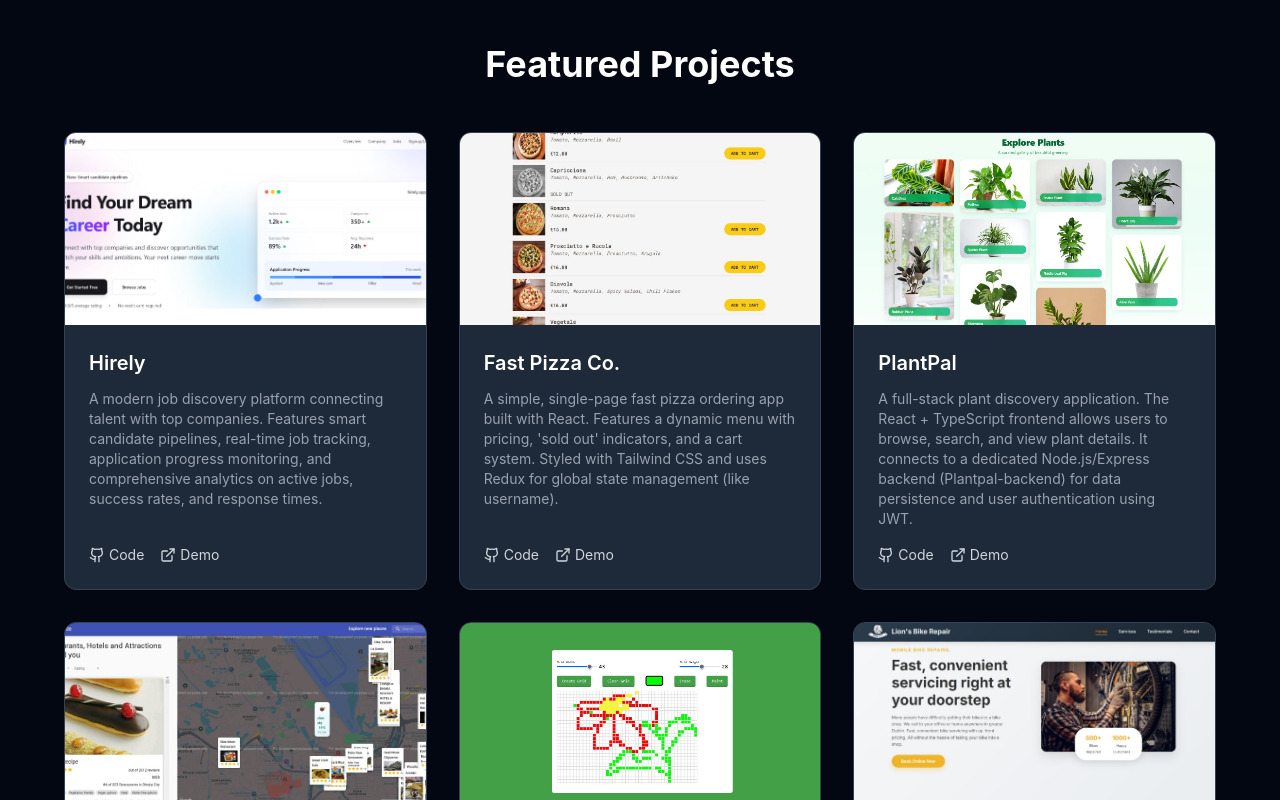
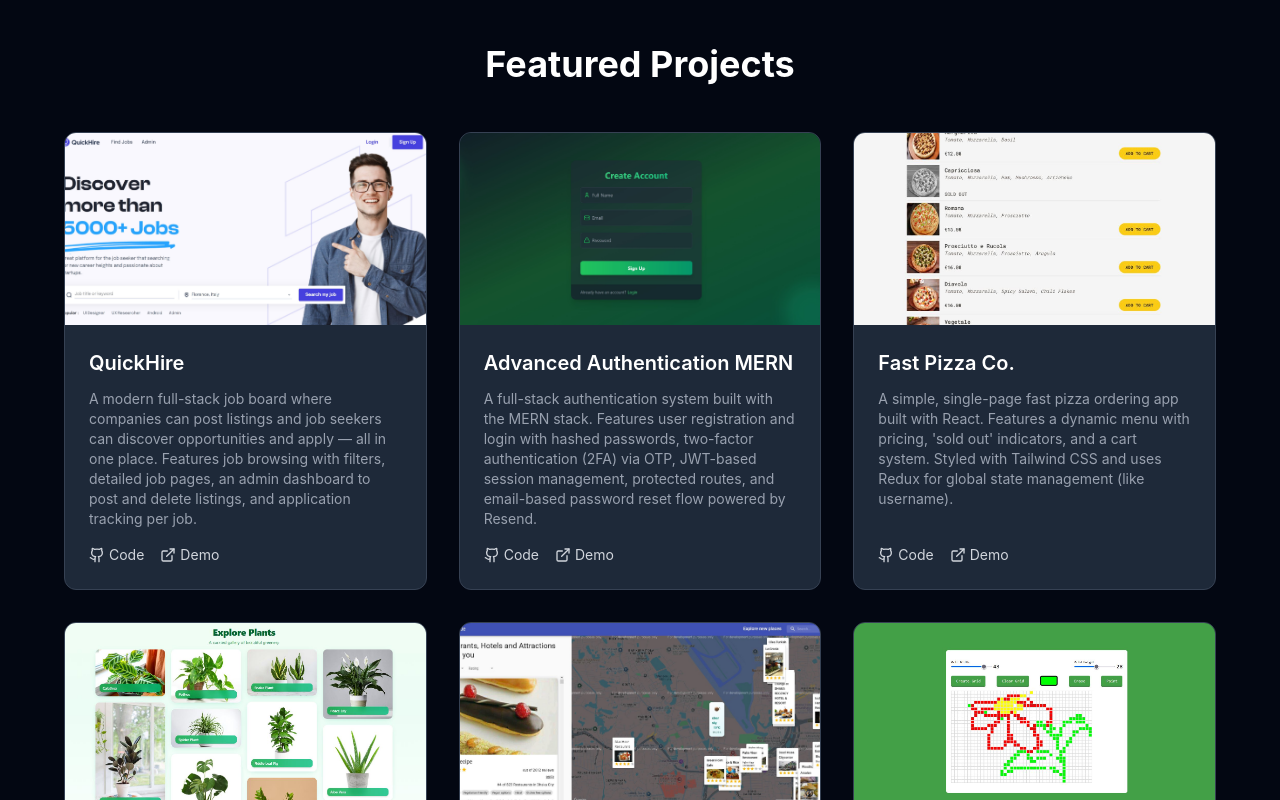
Before and after one commit to Taofique/taofique-react-portfolio-final, a React (Vite) app: page / in a window 1280 px wide. Shown: the part 1400-2200 px from the top of the page. Built offline with nearby package versions, Linux system fonts and the light colour scheme.

Commit message:
update: Include new project data inside projects.js

```diff
--- a/src/data/projects.js
+++ b/src/data/projects.js
@@ -1,12 +1,30 @@
 export const projects = [
   {
-    title: "Hirely",
+    title: "QuickHire",
     description:
-      "A modern job discovery platform connecting talent with top companies. Features smart candidate pipelines, real-time job tracking, application progress monitoring, and comprehensive analytics on active jobs, success rates, and response times.",
-    tech: ["React", "Node.js", "Express", "Tailwind CSS"],
-    github: "https://github.com/Taofique/Hirely",
-    demo: "https://hirely-jet.vercel.app/",
-    image: "/assets/hirely.JPG",
+      "A modern full-stack job board where companies can post listings and job seekers can discover opportunities and apply — all in one place. Features job browsing with filters, detailed job pages, an admin dashboard to post and delete listings, and application tracking per job.",
+    tech: [
+      "React",
+      "Node.js",
+      "Express",
+      "MongoDB",
+      "Zustand",
+      "Tailwind CSS",
+      "Vite",
+    ],
+    github: "https://github.com/Taofique/quickhire",
+    demo: "https://quickhire-yqwq.onrender.com/",
+    image: "assets/Quickhire.JPG",
+  },
+
+  {
+    title: "Advanced Authentication MERN",
+    description:
+      "A full-stack authentication system built with the MERN stack. Features user registration and login with hashed passwords, two-factor authentication (2FA) via OTP, JWT-based session management, protected routes, and email-based password reset flow powered by Resend.",
+    tech: ["React", "Node.js", "Express", "MongoDB", "JWT", "Resend"],
+    github: "https://github.com/Taofique/Advanced-Authentication-MERN",
+    demo: "https://dms.licdn.com/playlist/vid/v2/D5605AQG2JNo5GvGz1w/mp4-720p-30fp-crf28/B56ZzBku8oJQCI-/0/1772774204167?e=1773633600&v=beta&t=wBzAm9EsVQRpUYqz2ECI-F-zb7mBum6oNOX9mEsnt14",
+    image: "/assets/Advanced-authentication.JPG",
   },
   {
     title: "Fast Pizza Co.",
@@ -42,7 +60,7 @@ export const projects = [
     tech: ["JavaScript", "CSS", "HTML"],
     github: "https://github.com/Taofique/Pixel-Art",
     demo: "https://pixel-art-q5d6.vercel.app/",
-    image: "/assets/pixel art.JPG", // Note the space in filename
+    image: "/assets/pixel art.JPG",
   },
   {
     title: "Lion's Bike Repair",
```
Also changed, not shown: public/assets/Advanced-authentication.JPG (added), public/assets/Quickhire.JPG (added).
